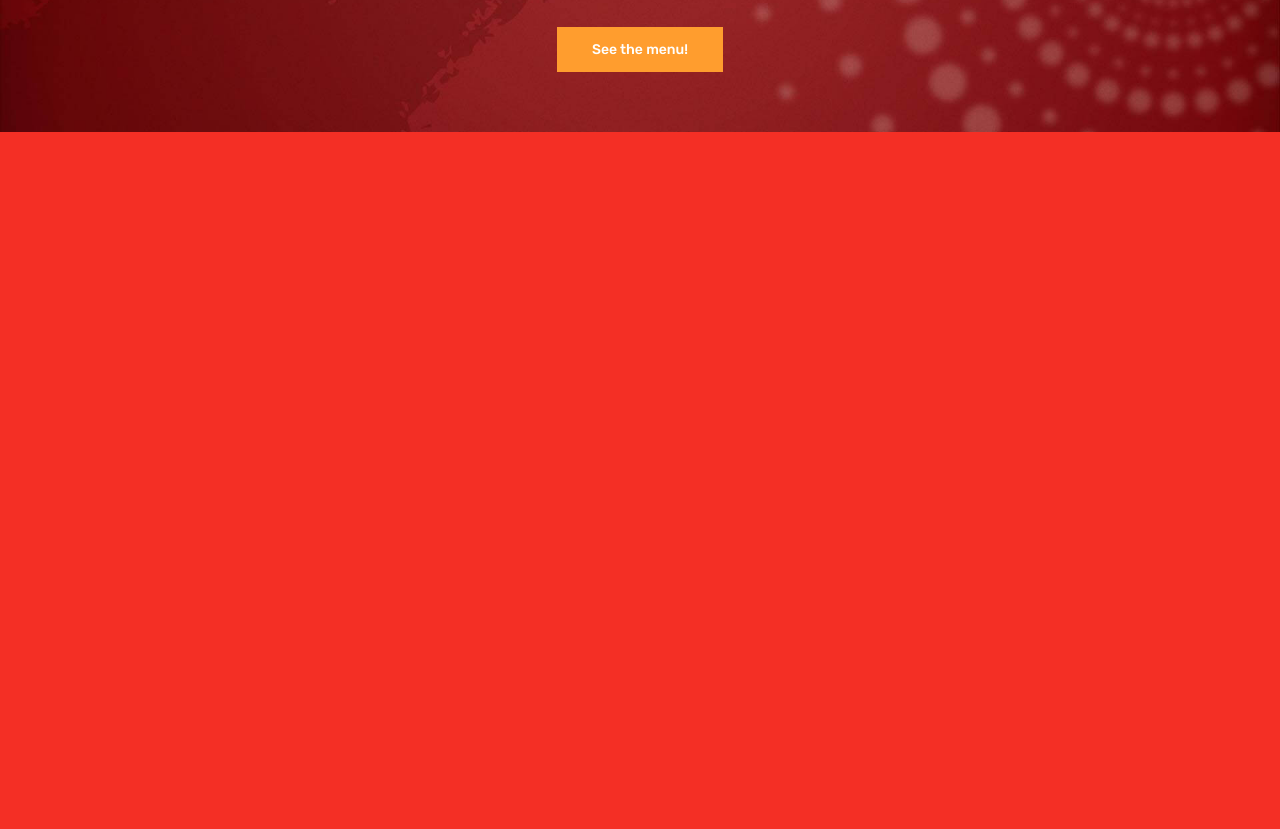
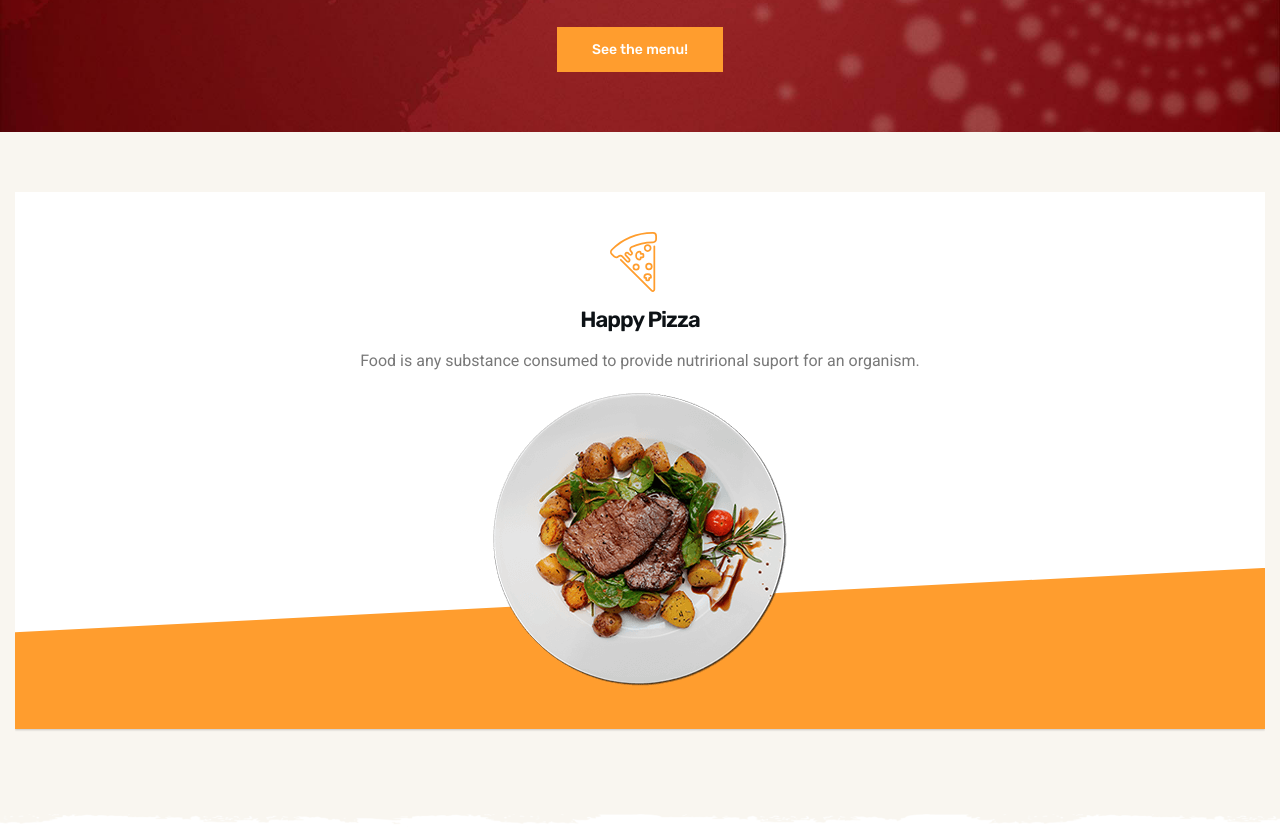
Before and after one commit to DavedCV/project-restaurant-page, a website built with webpack: page dist/index.html in a window 1280 px wide. Shown: the part 345-1174 px from the top of the page. Before the commit the page ends 800 px from the top, so only its background shows below. Built offline with Linux system fonts and the light colour scheme.

Commit message:
- Add the html structure of the promo section in the home page - Add the styles of the promo section in the home page - Add the image assets necessary to strcuture the promo section

```diff
--- a/src/assets/css/styles.css
+++ b/src/assets/css/styles.css
@@ -204,6 +204,50 @@ body.active {
     --scale: 500;
 }
 
+.section {
+    padding-block: var(--section-padding);
+}
+
+.section.white {
+    background-color: var(--isabelline);
+}
+
+.section-divider {
+    position: relative;
+}
+
+.section-divider::before,
+.section-divider::after {
+    content: "";
+    position: absolute;
+    bottom: 0;
+    left: 0;
+    width: 100%;
+    height: 15px;
+    background-repeat: repeat no-repeat;
+    background-position: bottom;
+}
+
+.section-divider.white::after {
+    background-image: url(/src/assets/images/shape-white.png);
+}
+
+.section-divider.grey::after {
+    background-image: url(/src/assets/images/shape-grey.png);
+}
+
+.w-100 {
+    width: 100%;
+}
+
+.has-scrollbar {
+    display: flex;
+    gap: 10px;
+    overflow-x: auto;
+    padding-block-end: 40px;
+    scroll-snap-type: inline mandatory;
+}
+
 /* ------------------------------ header -------------------------------------*/
 
 /* set the initial style of the header */
@@ -361,6 +405,8 @@ position the elements */
 
 /* ------------------- main ---------------------------------------*/
 
+/* hero - home */
+
 .hero {
     background-image: url(/src/assets/images/hero-bg.jpg);
     background-repeat: no-repeat;
@@ -402,3 +448,65 @@ position the elements */
     background-color: var(--white);
     color: var(--black);
 }
+
+/* promo section*/
+
+.promo-card {
+    position: relative;
+    background-color: var(--white);
+    text-align: center;
+    padding: 40px 30px;
+    box-shadow: var(--shadow-2);
+    z-index: 1;
+}
+
+.promo-card::after {
+    content: "";
+    position: absolute;
+    inset: 0;
+    background-color: var(--deep-saffron);
+    clip-path: var(--clip-path-1);
+    transform: scaleY(0.3);
+    transform-origin: bottom;
+    z-index: -1;
+    transition: var(--transition-1);
+}
+
+.promo-card:hover::after {
+    clip-path: var(--clip-path-2);
+    transform: scaleY(1);
+}
+
+.promo-card .card-icon img {
+    margin-inline: auto;
+}
+
+.promo-card:hover .card-icon img {
+    background-color: var(--white);
+    border-radius: 40%;
+}
+
+.promo-card .card-title {
+    margin-block: 15px;
+    transition: var(--transition-1);
+}
+
+.promo-card:hover :is(.card-title, .card-text){
+    color: var(--white);
+}
+
+.promo-card .card-text {
+    margin-block-end: 15px;
+    transition: var(--transition-1);
+}
+
+.promo-card .card-banner {
+    max-width: max-content;
+    margin-inline: auto;
+    aspect-ratio: 1 / 1;
+}
+
+.promo-item {
+    min-width: 100%;
+    scroll-snap-align: start;
+}
```
Also changed, not shown: dist/1ff7cade41cdb65b2632.png (added), dist/999f5232326ca0942368.png (added), dist/index.html, dist/main.js, src/assets/images/promo-1.png (added), src/assets/images/promo-2.png (added), src/assets/images/promo-3.png (added), src/assets/images/promo-4.png (added), src/assets/images/promo-5.png (added), src/assets/images/promo-icon-1.svg (added), src/assets/images/promo-icon-2.svg (added), src/assets/images/promo-icon-3.svg (added), src/assets/images/promo-icon-4.svg (added), src/assets/images/promo-icon-5.svg (added), 2 more files.
